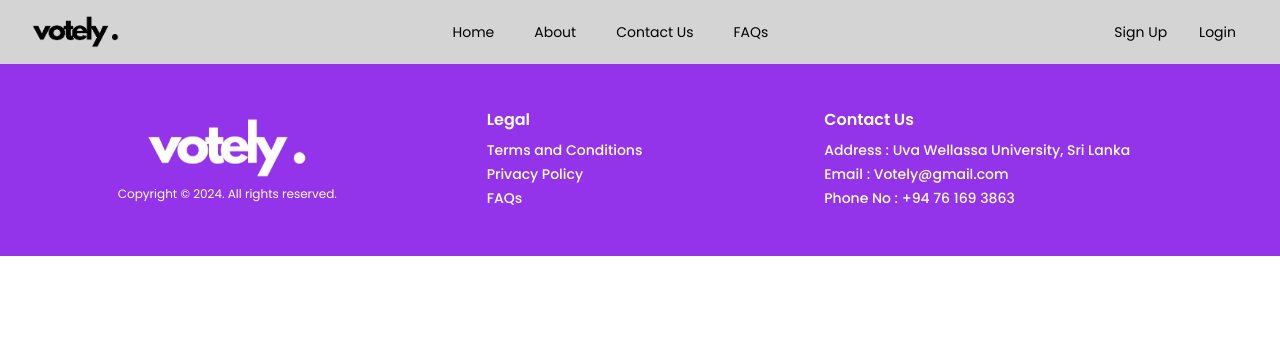
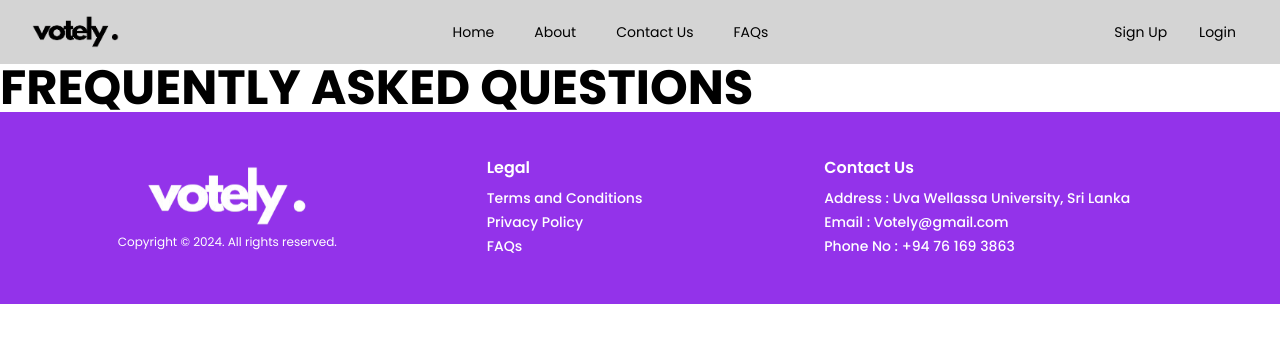
Before and after one commit to udithayeshmantha/Votely-E-voting-system, a React (Create React App) app: page /FAQ in a window 1280 px wide. Shown: the top 342 px of the page. Built offline with nearby package versions, Linux system fonts and the light colour scheme.

Commit message:
Add FAQ page and update routing; fix Navbar links for Contact Us and FAQs

```diff
--- a/src/App.js
+++ b/src/App.js
@@ -9,10 +9,12 @@ import Form from "./components/Form";
 import ResetPassword from "./pages/ResetPassword";
 import OtpPage from "./pages/OtpPage";
 import Contactus from "./pages/Contactus";
+import FAQ from "./pages/faq";
 
 function App() {
   return (
     <Router>
+
 
       <ConditionalNavBar />
       <Routes>
@@ -20,6 +22,9 @@ function App() {
         <Route path="/signin" element={<SignIn />} />
         <Route path="/signup" element={<SignUp />} />
         <Route path="/form" element={<Form />} />
+        <Route path="/contactus" element={<Contactus />} />
+        <Route path="/FAQ" element={<FAQ />} />
+
       </Routes>
       <ConditionalFooter />
     </Router>
--- a/src/components/Navbar.js
+++ b/src/components/Navbar.js
@@ -12,8 +12,8 @@ import { Link } from "react-router-dom";
 const navigation = [
   { name: "Home", href: "/", current: undefined },
   { name: "About", href: "/about", current: undefined },
-  { name: "Contact Us", href: "/contact", current: undefined },
-  { name: "FAQs", href: "/faqs", current: undefined },
+  { name: "Contact Us", href: "/contactus", current: undefined },
+  { name: "FAQs", href: "/FAQ", current: undefined },
 ];
 const buttons = [
   { name: "Sign Up", href: "/signup", current: undefined },
--- /dev/null
+++ b/src/pages/faq.js
@@ -0,0 +1,11 @@
+import React from 'react'
+
+const FAQ = () => {
+  return (
+    <div className='font-Poppins '>
+        <h1 className='uppercase font-bold text-5xl'>frequently asked questions</h1>
+    </div>
+  )
+}
+
+export default FAQ
```
